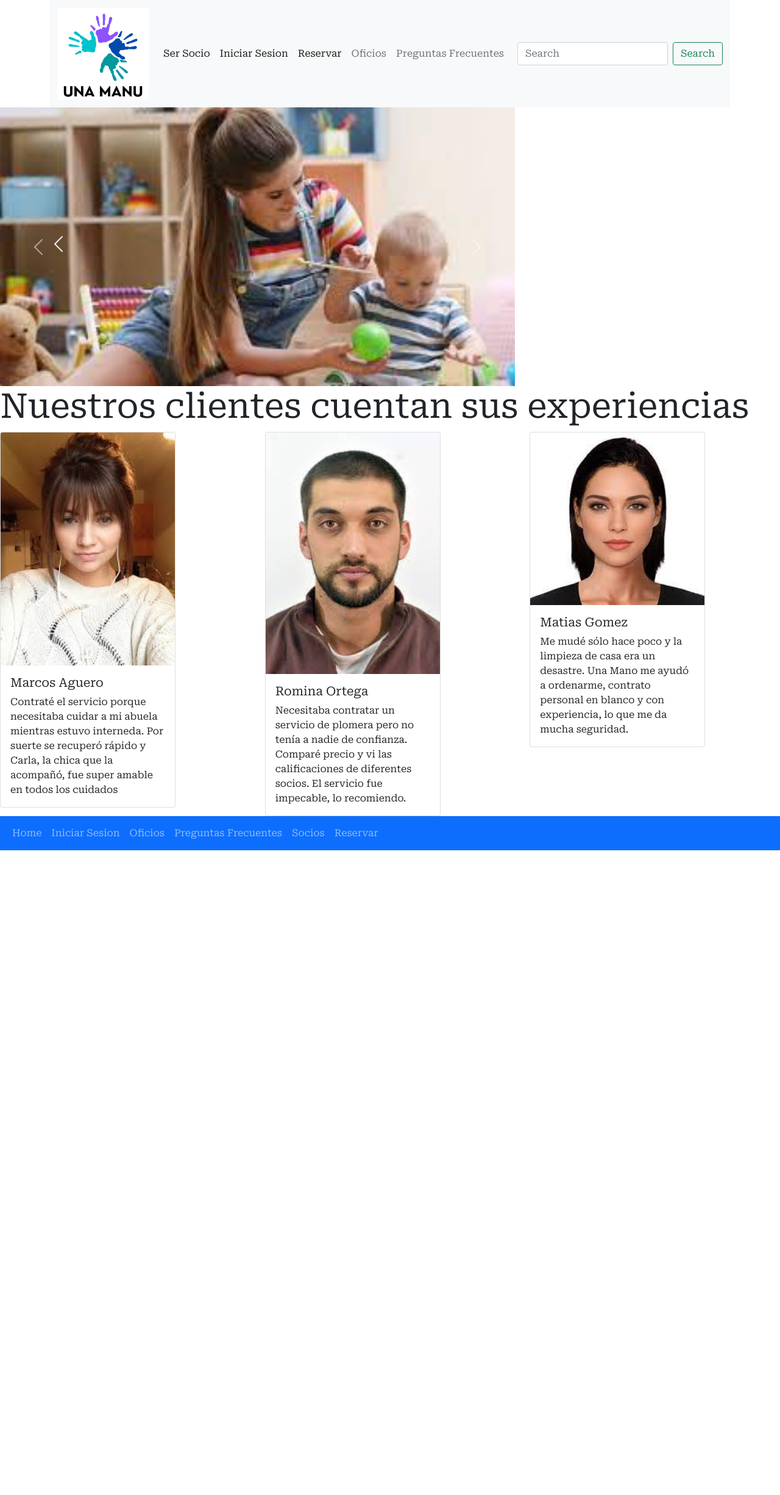
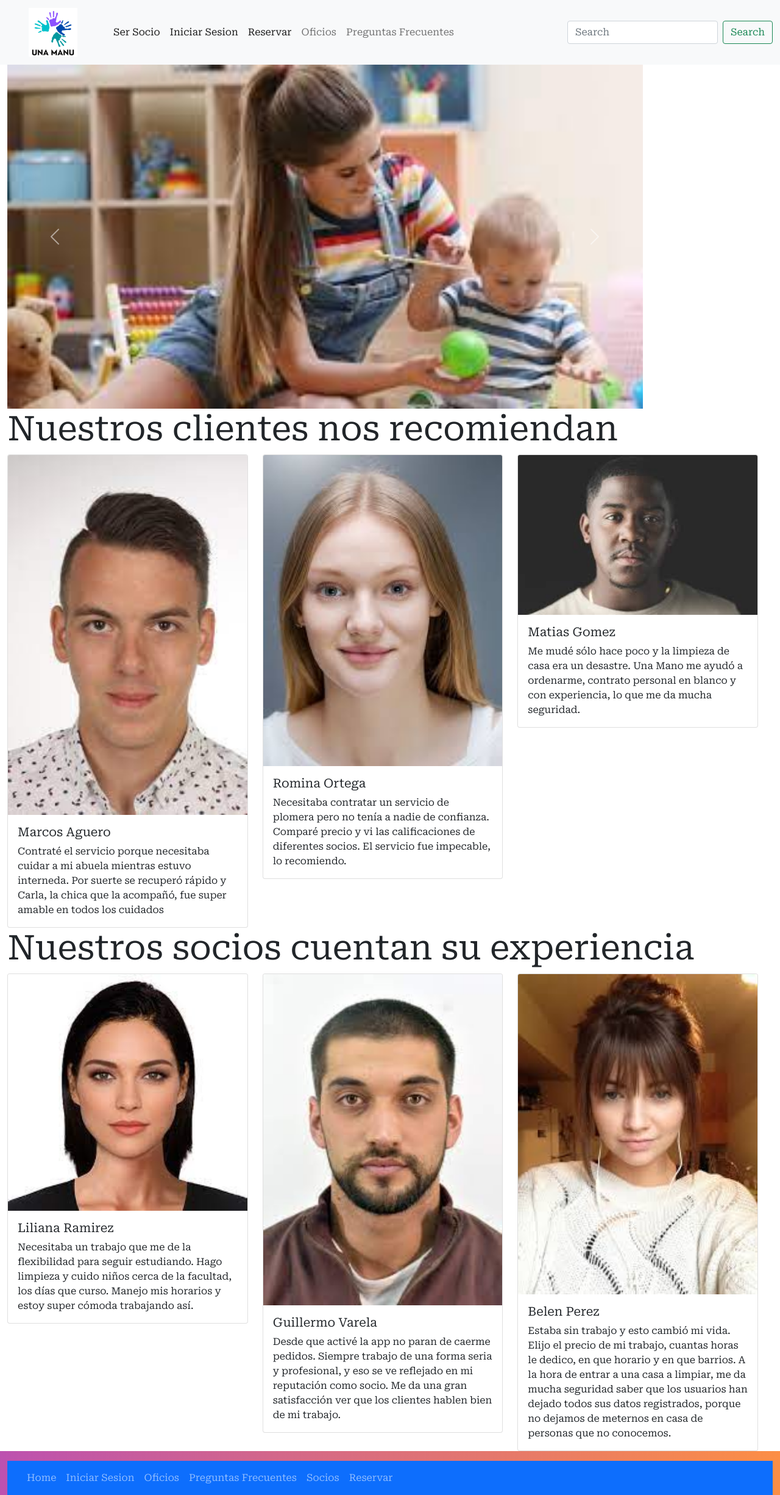
Before and after one commit to ManuCoder92/manucoder1, a plain HTML site: page index.html in a window 1280 px wide. Shown: the whole page at 61% size. Before the commit the page ends 1394 px from the top, so only its background shows below. Drawn offline with nearby package versions, Linux system fonts and the light colour scheme; files whose address does not match are found by name.

Commit message:
cambios en las tarjetas

```diff
--- a/css/style.css
+++ b/css/style.css
@@ -547,3 +547,12 @@ aside form h3 {
 .nav {
 	background-image: linear-gradient (to left, red, yellow)
 }
+
+
+.imagen__customer{
+	image-resolution: c ;
+}
+
+.logo__img {
+	height: 5rem;
+}
--- a/index.html
+++ b/index.html
@@ -8,14 +8,15 @@
 	<link href="https://fonts.googleapis.com/css2?family=Roboto+Serif:ital,wght@0,400;0,600;1,100&display=swap" rel="stylesheet">
 	<meta name="viewport" content="width=device-width, initial-scale=1.0"/>
 	<link href="https://cdn.jsdelivr.net/npm/bootstrap@5.1.3/dist/css/bootstrap.min.css" rel="stylesheet" integrity="sha384-1BmE4kWBq78iYhFldvKuhfTAU6auU8tT94WrHftjDbrCEXSU1oBoqyl2QvZ6jIW3" crossorigin="anonymous">
-	<link rel="stylesheet" type="text/css" href="css/style.css">
+	<link rel="stylesheet" type="text/css" href="./css/style.css">
 </head>
 
 
       <body>
-        <div class="container">
+        <div>
           <header>
-            <nav class="navbar navbar-expand-lg navbar-light bg-light col-12">
+            <div>
+              <nav class="navbar navbar-expand-lg navbar-light bg-light">
                 <div class="container-fluid">
                   <a class="navbar-brand" href="index.html"><img class="logo__img" src="./multimedia/unamanu.png"></a>
                   <button class="navbar-toggler" type="button" data-bs-toggle="collapse" data-bs-target="#navbarSupportedContent" aria-controls="navbarSupportedContent" aria-expanded="false" aria-label="Toggle navigation">
@@ -46,67 +47,32 @@
                   </div>
                 </div>
               </nav>
+            </div>
+
           </header>
         </div>
-        <!-- <main class="row">
-          <div class="col-10">
-            <section class="sectionone">
-              <div >
-                <img src="./multimedia/limpieza.jpg">
-              </div>
-                <div class="textyform" class="col-7">
-                <div class="text">
-                  <h2 class="article__h2">Necesitas una mano?</h2>
-                  <h3 class="article__h3">Te Damos una <span>Mano</span></h3>
-                </div>
-                <form class="row g-3">
-              <div class="col-md-6">
-                <label for="inputEmail4" class="form-label">Elegir Fecha</label>
-                <input type="email" class="form-control" id="inputEmail4">
-              </div>
-              <div class="col-md-6">
-                <label for="inputPassword4" class="form-label">Elegir Horario</label>
-                <input type="password" class="form-control" id="inputPassword4">
-              </div>
-              <div class="col-12">
-                <label for="inputAddress" class="form-label"> Dirección </label>
-                <input type="text" class="form-control" id="inputAddress" placeholder="1234 Main St">
-              </div>
-              <div class="col-12">
-                <label for="inputAddress2" class="form-label">Telefono de Contacto</label>
-                <input type="text" class="form-control" id="inputAddress2" placeholder="Apartment, studio, or floor">
-              </div>
-              <div class="col-md-6">
-                <label for="inputCity" class="form-label">Ciudad</label>
-                <input type="text" class="form-control" id="inputCity">
-              </div>
 
-              <div class="col-md-2">
-                <label for="inputZip" class="form-label">Zip</label>
-                <input type="text" class="form-control" id="inputZip">
-              </div>
-
-              <div class="col-12">
-                <button type="submit" class="btn btn-primary">Cotizar</button>
-              </div>
-            </form>
-              </div>
-              </section>
-          </main>
+          <main class="row m-auto d-flex">
+            <div class="col-10 position-relative" >
+              <section>
 
 
-          </div> -->
+                <div >
+
+                  <div >
+
+                    <article>
 
 
-<main>
-  <div class="row">
-    <section class="col-12 col-lg-8">
-      <article >
+
+
                       <div id="carouselExampleInterval" class="carousel slide" data-bs-ride="carousel">
                         <div class="carousel-inner">
                           <div class="carousel-item active" data-bs-interval="10000">
                             <img src="../clase2/multimedia/babysitter.jpg" class="d-block w-100" alt="babysitter">
                           </div>
+
+
                           <div class="carousel-item" data-bs-interval="2000">
                             <img src="./multimedia/limpieza.jpg" class="d-block w-100" alt="limpieza">
                           </div>
@@ -124,36 +90,33 @@
                         </button>
                       </div>
                     </article>
-      <aside>
-        <div id="carouselExampleInterval" class="carousel slide" data-bs-ride="carousel">
-          <div class="carousel-inner">
-            <div class="carousel-item active" data-bs-interval="10000">
+                  </div>
+                </div>
+
+
+
+
+
+                </div>
+
+
+
 
                   </div>
             </div>
-            <div class="carousel-item" data-bs-interval="2000">
-              <img src="./multimedia/limpieza.jpg" class="d-block w-100" alt="limpieza">
+    <div>
+
             </div>
-            <div class="carousel-item">
-              <img src="./multimedia/gasista.jpg" class="d-block w-100" alt="gasista">
+
   </div>
-          </div>
-          <button class="carousel-control-prev" type="button" data-bs-target="#carouselExampleInterval" data-bs-slide="prev">
-            <span class="carousel-control-prev-icon" aria-hidden="true"></span>
-            <span class="visually-hidden">Previous</span>
-          </button>
-          <button class="carousel-control-next" type="button" data-bs-target="#carouselExampleInterval" data-bs-slide="next">
-            <span class="carousel-control-next-icon" aria-hidden="true"></span>
-            <span class="visually-hidden">Next</span>
-          </button>
-        </div>
-        <h3 class="display-4">Nuestros clientes cuentan sus experiencias</h3>
+
+        <h3 class="display-4">Nuestros clientes nos recomiendan</h3>
         <div class="row">
 
-          <div class="col-4">
+          <div class="col-lg-4 col-md-12" >
             <article>
-              <div class="card" style="width: 18rem;">
-                <img src="./multimedia/socia1.jpg" class="card-img-top" class="imagen__customer" alt="usuariodos">
+              <div class="card">
+                <img src="./multimedia/customer4.jpg" class="card-img-top" class="imagen__customer" alt="usuariodos">
                 <div class="card-body">
                   <h5 class="card-title">Marcos Aguero</h5>
                   <p class="card-text">Contraté el servicio porque necesitaba cuidar a mi abuela mientras estuvo interneda. Por suerte se recuperó rápido y Carla, la chica que la acompañó, fue super amable en todos los cuidados</p>
@@ -162,10 +125,10 @@
             </article>
           </div>
 
-          <div class="col-4">
+          <div class="col-lg-4 col-md-12">
             <article>
-              <div class="card" style="width: 18rem;">
-                <img src="./multimedia/socio2.jpg" class="card-img-top" class="imagen__customer" alt="usuariodos">
+              <div class="card" >
+                <img src="./multimedia/socia4.jpg" class="card-img-top" class="imagen__customer" alt="usuariodos">
                 <div class="card-body">
                   <h5 class="card-title">Romina Ortega</h5>
                   <p class="card-text">Necesitaba contratar un servicio de plomera pero no tenía a nadie de confianza. Comparé precio y vi las calificaciones de diferentes socios. El servicio fue impecable, lo recomiendo. </p>
@@ -175,10 +138,10 @@
             </article>
           </div>
 
-          <div class="col-4">
+          <div class="col-lg-4 col-md-12">
             <article>
-              <div class="card" style="width: 18rem;">
-                <img src="./multimedia/socia3.jpg" class="card-img-top" class="imagen__customer" alt="usuariodos">
+              <div class="card">
+                <img src="./multimedia/customer3.jpg" class="card-img-top" class="imagen__customer" alt="usuariodos">
                 <div class="card-body">
                 <h5 class="card-title">Matias Gomez</h5>
                 <p class="card-text">Me mudé sólo hace poco y la limpieza de casa era un desastre. Una Mano me ayudó a ordenarme, contrato personal en blanco y con experiencia, lo que me da mucha seguridad.</p>
@@ -189,69 +152,52 @@
           </div>
         </aside>
         </div>
+        <h3 class="display-4">Nuestros socios cuentan su experiencia</h3>
+        <div class="row">
 
-      <!-- <aside class="col-5">
+          <div class="col-lg-4 col-md-12">
+            <article>
+              <div class="card" >
+                <img src="./multimedia/socia3.jpg" class="card-img-top" class="imagen__customer" alt="usuariodos">
+                <div class="card-body">
+                  <h5 class="card-title">Liliana Ramirez</h5>
+                  <p class="card-text">Necesitaba un trabajo que me de la flexibilidad para seguir estudiando. Hago limpieza y cuido niños cerca de la facultad, los días que curso. Manejo mis horarios y estoy super cómoda trabajando así.</p>
 
-        <div class="textyform">
-          <div class="text">
-            <h2 class="article__h2">Necesitas una mano?</h2>
-            <h3 class="article__h3">Te Damos una <span>Mano</span></h3>
               </div>
-          <form class="row g-3">
-        <div class="col-md-6">
-          <select class="form-select" aria-label="Default select example">
-            <option selected>Seleccione el servicio</option>
-            <option value="1">Limpieza</option>
-            <option value="2">Babysitter</option>
-            <option value="3">Plomeria</option>
-            <option value="4">Cuidado de adultos mayores</option>
-            <option value="5">Gasista</option>
-            <option value="6">Paseador de perros</option>
-          </select>
-          <label for="inputEmail4" class="form-label">Elegir Fecha</label>
-          <input type="email" class="form-control" id="inputEmail4">
-        </div>
-        <div class="col-md-6">
-          <label for="inputPassword4" class="form-label">Elegir Horario</label>
-          <input type="password" class="form-control" id="inputPassword4">
-        </div>
-        <div class="col-12">
-          <label for="inputAddress" class="form-label"> Dirección </label>
-          <input type="text" class="form-control" id="inputAddress" placeholder="1234 Main St">
-        </div>
-        <div class="col-12">
-          <label for="inputAddress2" class="form-label">Telefono de Contacto</label>
-          <input type="text" class="form-control" id="inputAddress2" placeholder="Apartment, studio, or floor">
-        </div>
-        <div class="col-md-6">
-          <label for="inputCity" class="form-label">Ciudad</label>
-          <input type="text" class="form-control" id="inputCity">
+            </article>
           </div>
 
-        <div class="col-md-2">
-          <label for="inputZip" class="form-label">Zip</label>
-          <input type="text" class="form-control" id="inputZip">
+          <div class="col-lg-4 col-md-12">
+            <article>
+              <div class="card" >
+                <img src="./multimedia/socio2.jpg" class="card-img-top" class="imagen__customer" alt="usuariodos">
+                <div class="card-body">
+                  <h5 class="card-title">Guillermo Varela</h5>
+                  <p class="card-text">Desde que activé la app no paran de caerme pedidos. Siempre trabajo de una forma seria y profesional, y eso se ve reflejado en mi reputación como socio. Me da una gran satisfacción ver que los clientes hablen bien de mi trabajo. </p>
+
+                </div>
+              </div>
+            </article>
           </div>
 
-        <div class="col-12">
-          <button type="submit" class="btn btn-primary">Cotizar</button>
-        </div>
-      </form>
-        </div>
-        </section>
+          <div class="col-lg-4 col-md-12">
+            <article>
+              <div class="card" >
+                <img src="./multimedia/socia1.jpg" class="card-img-top" class="imagen__customer" alt="usuariodos">
+                <div class="card-body">
+                <h5 class="card-title">Belen Perez</h5>
+                <p class="card-text">Estaba sin trabajo y esto cambió mi vida. Elijo el precio de mi trabajo, cuantas horas le dedico, en que horario y en que barrios. A la hora de entrar a una casa a limpiar, me da mucha seguridad saber que los usuarios han dejado todos sus datos registrados, porque no dejamos de meternos en casa de personas que no conocemos.</p>
 
-      </aside>
-    </section>
               </div>
 
-</main>
-
- -->
-
+            </article>
+          </div>
+        </aside>
+        </div>
 
 
           <footer>
-            <nav class="navbar navbar-expand-lg navbar-dark bg-primary">
+            <nav class="navbar navbar-expand-lg navbar-dark bg-primary mt-3">
           <div class="container-fluid">
 
               <div class="navbar-nav">
```
Lines whose indentation alone changed are shown as unchanged.
